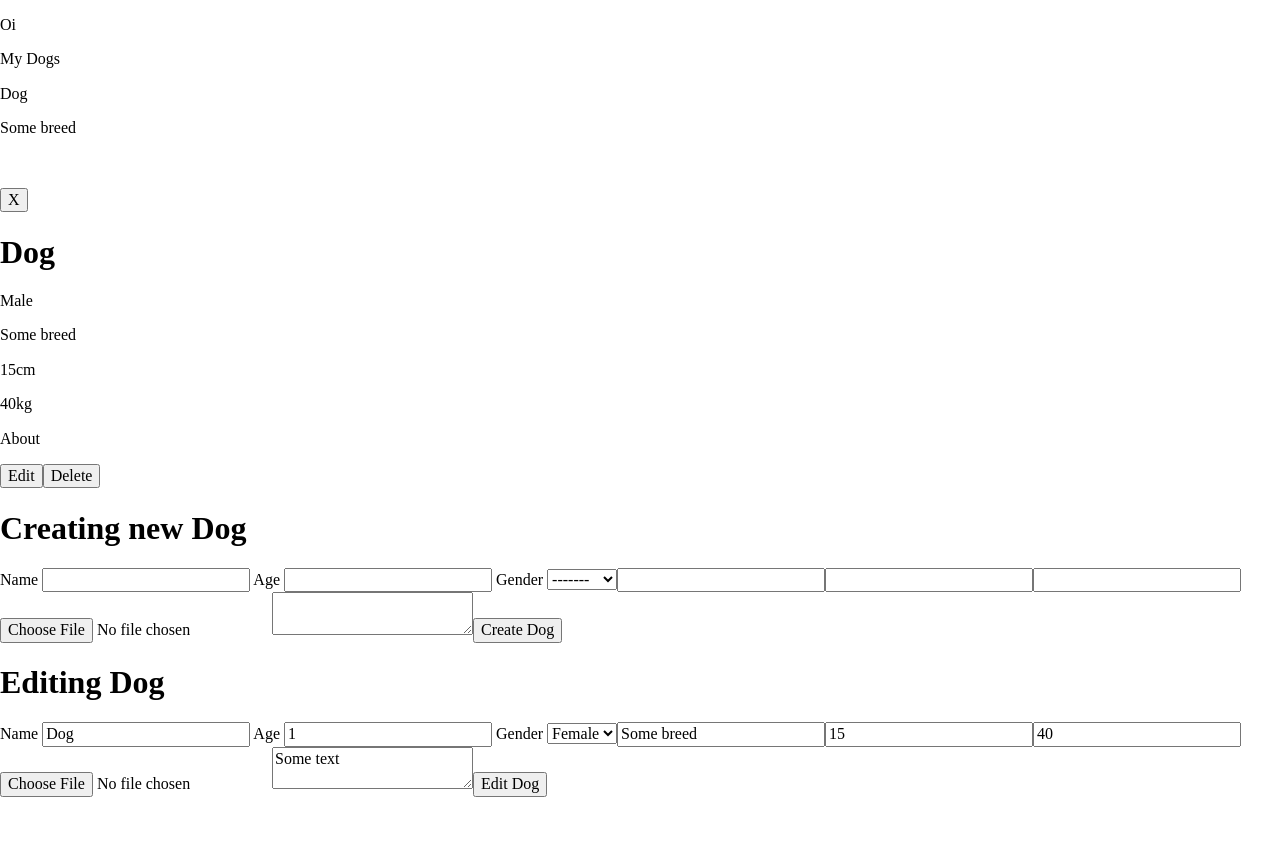
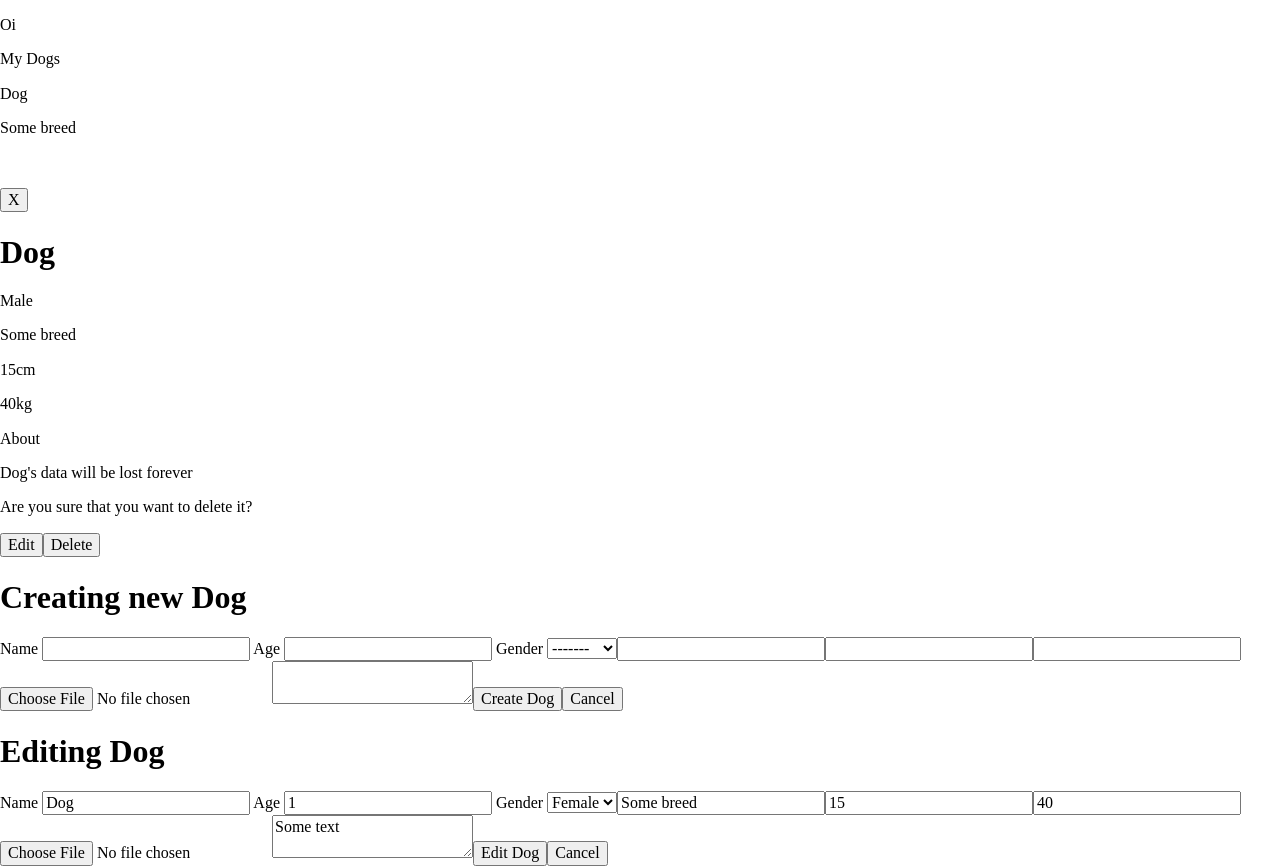
Before and after one commit to ErnanyGoncalves/dogs-crud-front, an Angular app: page / in a window 1280 px wide. Before the commit the page ends 800 px from the top, so only its background shows below. Built offline with nearby package versions, Linux system fonts and the light colour scheme.

Commit message:
adding some details

```diff
--- a/src/app/create-dog/create-dog.component.html
+++ b/src/app/create-dog/create-dog.component.html
@@ -39,4 +39,5 @@
     </label>
 
     <button type="submit">Create Dog</button>
+    <button>Cancel</button>
 </form>
--- a/src/app/edit-dog/edit-dog.component.html
+++ b/src/app/edit-dog/edit-dog.component.html
@@ -39,4 +39,5 @@
     </label>
 
     <button type="submit">Edit {{name}}</button>
+    <button>Cancel</button>
 </form>
--- a/src/app/list-dogs/dog-info-modal/dog-info-modal.component.html
+++ b/src/app/list-dogs/dog-info-modal/dog-info-modal.component.html
@@ -10,6 +10,11 @@
 <p>40kg</p>
 
 <p>About</p>
+
+<!-- when deleting -->
+<p>Dog's data will be lost forever</p>
+<p>Are you sure that you want to delete it?</p>
+
 <button>Edit</button>
 <button>Delete</button>
 
```
